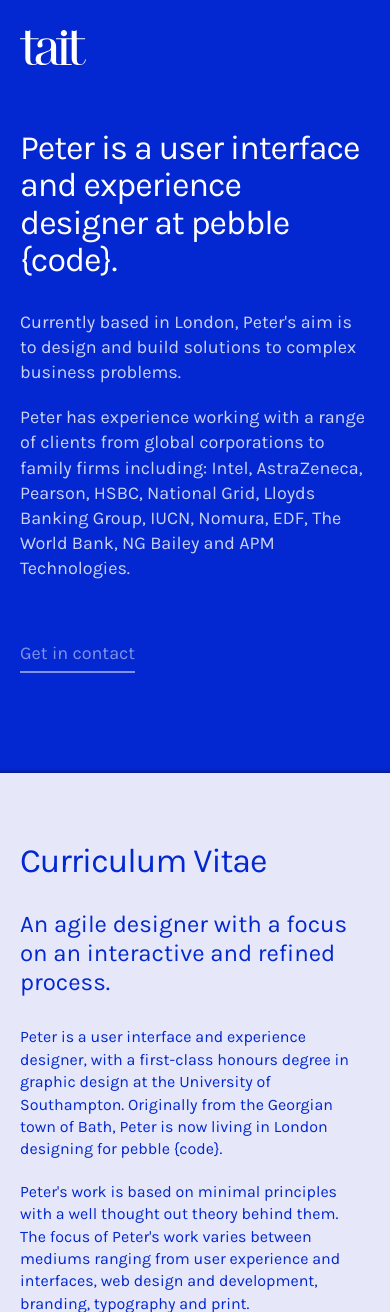
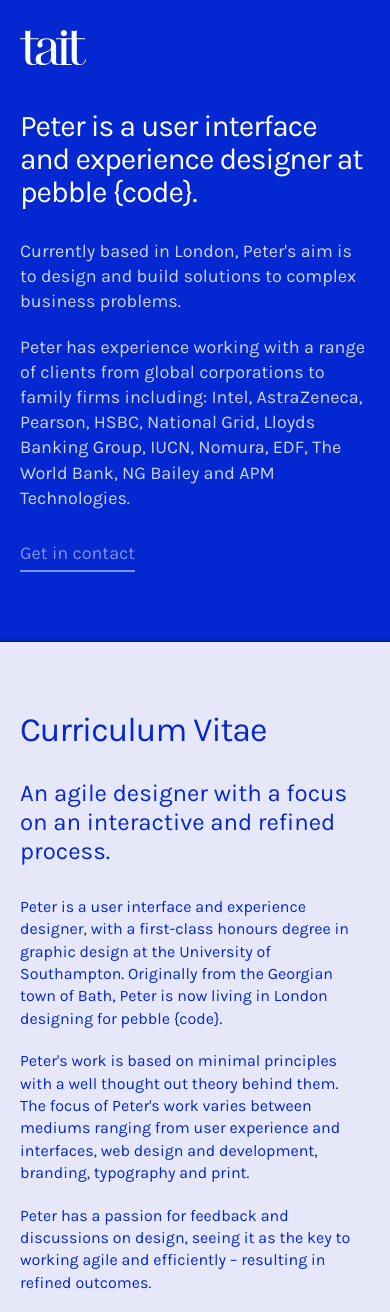
Before and after one commit to FCBtc1116/petertrait, a PHP site: page / in a window 390 px wide. Shown: the top 1312 px of the page. Run offline with PHP 8.4, Linux system fonts and the light colour scheme; style sheets or scripts are compiled from the project's sources.

Commit message:
clean up viewports and imports

```diff
--- a/src/sass/pages/_home.scss
+++ b/src/sass/pages/_home.scss
@@ -1,7 +1,7 @@
 .home {
 	width: 1750px;
 
-  @media screen and (max-width: 500px) {
+  @media screen and (max-width: $small) {
     width: 100%;
   }
 }
@@ -11,19 +11,22 @@
   font-size: $gamma;
   box-shadow: inset -3px 0 7px -2px rgba(black, 0.3);
   color: white;
-  width: 500px;
+  width: $small;
 
-  @media screen and (max-width: 500px) {
+  @media screen and (max-width: $small) {
     box-shadow: inset 0 -5px 3px -3px rgba(black, 0.3);
+    width: 100%;
+    padding-right: 0;
+    padding-top: 40px;
   }
 
   .block-inner {
     position: fixed;
-    width: 500px;
+    width: $small;
     padding-right: 50px;
     z-index: 1;
 
-    @media screen and (max-width: 500px) {
+    @media screen and (max-width: $small) {
       position: relative;
       width: auto;
       padding-right: 20px;
@@ -50,14 +53,12 @@
     }
   }
 
-  @media screen and (max-width: 500px) {
-    width: 100%;
-    padding-right: 0;
-    padding-top: 60px;
-  }
-
   h2 {
     margin-bottom: 30px;
+
+    @media screen and (max-width: $small) {
+      font-size: $alpha - 4px;
+    }
   }
 
   p {
@@ -69,6 +70,11 @@
     margin-top: 60px;
     margin-bottom: 30px;
     display: table;
+
+    @media screen and (max-width: $small) {
+      margin-top: 30px;
+      margin-bottom: 0;
+    }
 
     &:hover {
       color: rgba(white, 0.7);
@@ -83,7 +89,7 @@
     padding-right: 10px;
     padding-left: 30px;
 
-    @media screen and (max-width: 500px) {
+    @media screen and (max-width: $small) {
       padding-left: 0;
       padding-right: 0;
     }
@@ -92,21 +98,21 @@
       padding-left: 0;
       padding-right: 30px;
 
-      @media screen and (max-width: 500px) {
+      @media screen and (max-width: $small) {
         padding-right: 0;
       }
     }
   }
 
   .cv-edu-item {
-    @media screen and (max-width: 500px) {
+    @media screen and (max-width: $small) {
       margin-bottom: 0;
     }
 
     .col-1-3 {
       padding-left: 0;
 
-      @media screen and (max-width: 500px) {
+      @media screen and (max-width: $small) {
         margin-bottom: 30px;
 
         &:last-child {
@@ -123,7 +129,7 @@
   h2 {
     margin-bottom: 60px;
 
-    @media screen and (max-width: 500px) {
+    @media screen and (max-width: $small) {
       margin-bottom: 30px;
     }
   }
@@ -152,7 +158,7 @@
       visibility: hidden;
     }
 
-    @media screen and (max-width: 500px) {
+    @media screen and (max-width: $small) {
       &:last-of-type {
         margin-bottom: 15px;
       }
@@ -189,7 +195,7 @@
     padding-bottom: 0;
   }
 
-  @media screen and (max-width: 500px) {
+  @media screen and (max-width: $small) {
     [class*='col-'] {
       padding-right: 0;
     }
@@ -199,7 +205,7 @@
 .contact {
   width: 450px;
 
-  @media screen and (max-width: 500px) {
+  @media screen and (max-width: $small) {
     width: 100%;
     padding-bottom: 0;
   }
@@ -219,7 +225,7 @@
   h2 {
     margin-bottom: 60px;
 
-    @media screen and (max-width: 500px) {
+    @media screen and (max-width: $small) {
       margin-bottom: 30px;
     }
   }
@@ -227,7 +233,7 @@
   li {
     margin-bottom: 40px;
 
-    @media screen and (max-width: 500px) {f
+    @media screen and (max-width: $small) {f
       &:last-child {
         margin-bottom: 0;
       }
--- a/src/sass/shared/_layout.scss
+++ b/src/sass/shared/_layout.scss
@@ -23,7 +23,7 @@ body {
   color: $ink;
   font-size: $base-font-size + 2px;
 
-  @media screen and ( min-width: $small ) {
+  @media screen and (min-width: $small) {
     font-size: $base-font-size;
 
     &::-webkit-scrollbar {
@@ -81,7 +81,7 @@ body {
 .col-1-4 { width: 25%; }
 .col-1-8 { width: 12.5%; }
 
-@media screen and ( max-width: $small ) {
+@media screen and (max-width: $small) {
   [class*='col-'] {
     width: 100%;
     float: none;
--- a/src/sass/shared/_typography.scss
+++ b/src/sass/shared/_typography.scss
@@ -1,6 +1,3 @@
-// Karla
-@import url(http://fonts.googleapis.com/css?family=Karla:400,700);
-
 h1, h2, h3, h4, h5, h6,
 p, ul, ol, dl, blockquote, pre, button {
   margin: 0 0 20px 0;
--- a/src/sass/shared/_variables.scss
+++ b/src/sass/shared/_variables.scss
@@ -1,12 +1,8 @@
-//===============================================================================
-// VARIABLES
-//===============================================================================
 // Colours
 $blue: #0327d0;
 $light-blue: #e6e8fa;
 $primary: $blue;
 $ink: $blue;
-
 
 // Typography
 $tera: 72px;
--- a/src/sass/styles.scss
+++ b/src/sass/styles.scss
@@ -1,4 +1,5 @@
 // Shared
+@import url(http://fonts.googleapis.com/css?family=Karla:400,700);
 @import "shared/_variables.scss";
 @import "shared/_mixins.scss";
 @import "shared/_normalize.scss";
```
Also changed, not shown: src/sass/shared/_elements.scss (+4 -4 lines).
